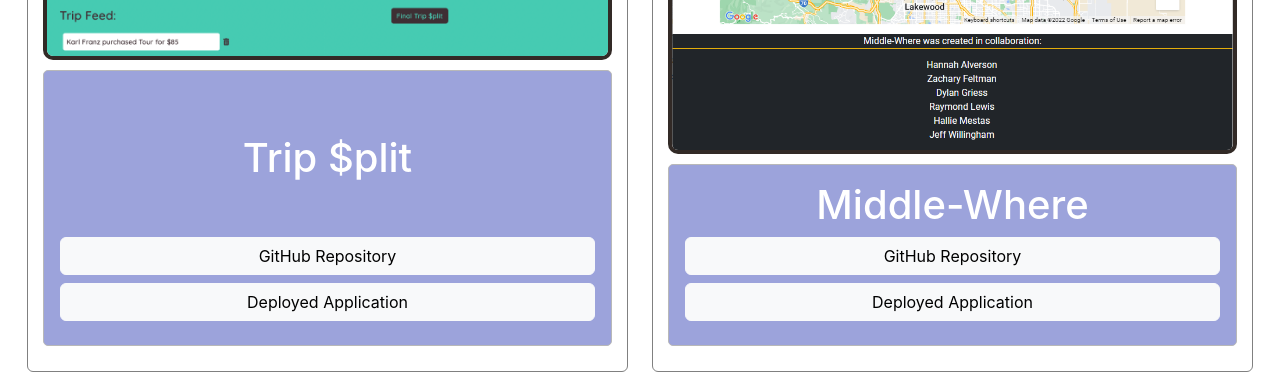
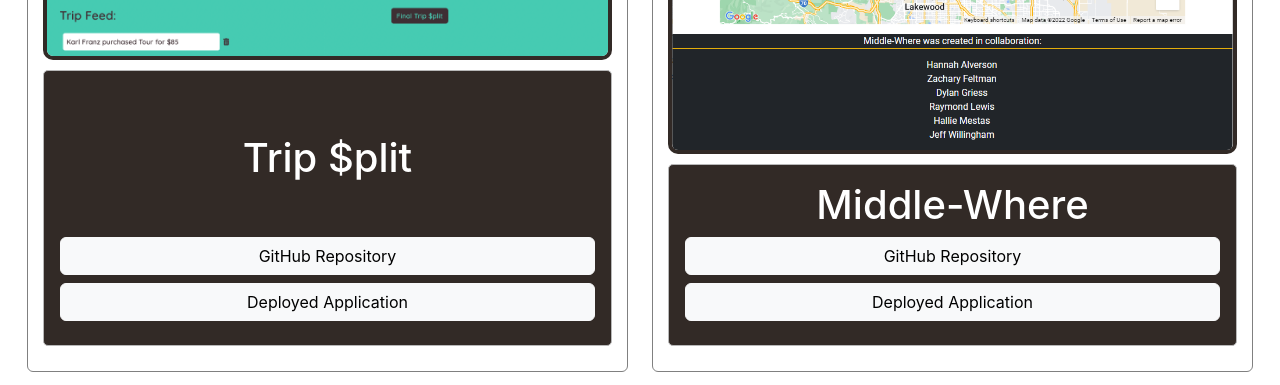
Before and after one commit to alverson98/portfolio-react, a React (Create React App) app: page /projects in a window 1280 px wide. Shown: the part 558-943 px from the top of the page. Built offline with nearby package versions, Linux system fonts and the light colour scheme.

Commit message:
modified styling

```diff
--- a/src/index.css
+++ b/src/index.css
@@ -58,7 +58,7 @@ code {
 }
 
 .card-body {
-  background-color: #9ca3db;
+  background-color: #322a26;
   margin: 10px 0 10px 0;
   border-radius: 5px;
   border: solid rgb(184, 184, 184) 1px;
```
